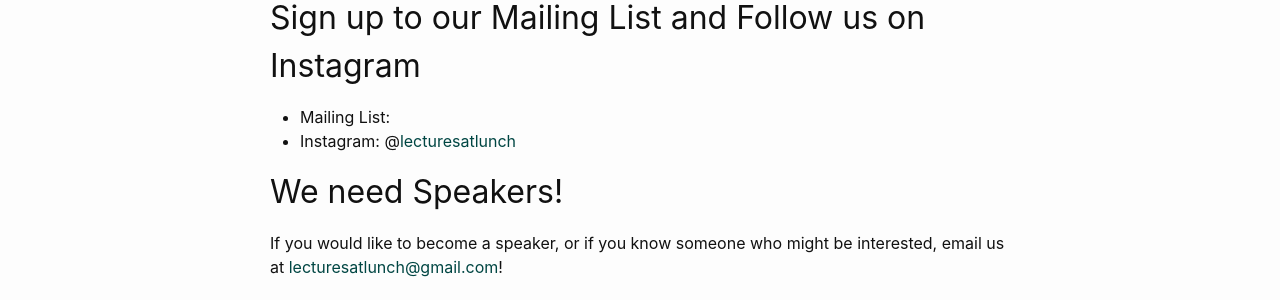
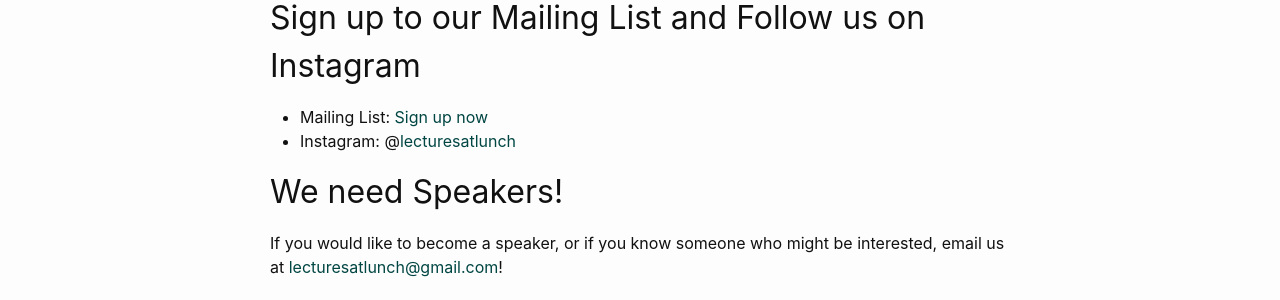
Before and after one commit to dschnitzler14/lunchlectures, a Jekyll site: the page built from index.markdown, in a window 1280 px wide. Shown: the part 348-648 px from the top of the page. Built offline with Jekyll 4.4.1, drawn with Linux system fonts in a browser that asks for light colours.

Commit message:
added mailing list sign up link

```diff
--- a/about.markdown
+++ b/about.markdown
@@ -35,3 +35,6 @@ Join us for our next session! Let’s discover, learn, and connect – together.
 
 # Who Started This?
 Me! Hi! My name is Danny (she/her) and work as a postdoctoral researcher in a computational neuroscience lab. I work from home and spend most of my days talking to my dogs. I found myself frequently googling "free online lecture" or "online lunch lectures", partly because I wanted to learn something new, and completely outside my field, but partly also because I've been a little lonely. I missed the experience of attending a live lecture and the discussion that followed, both with my peers and the speaker. Hence, Lectures at Lunch was born!
+
+
+# [Sign up now](https://mailchi.mp/b281aadcfccb/subscribe-to-lectures-at-lunch)
--- a/index.markdown
+++ b/index.markdown
@@ -9,7 +9,7 @@ title: Home
 At Lectures at Lunch, we believe in the power of community, diversity, and the joy of learning. Whether you’re working from home, a stay-at-home parent, a student, or simply seeking new experiences, our free online lecture series is designed to bring women together from all walks of life to share knowledge, inspire each other, and forge meaningful connections. Our live sessions offer real-time interaction, allowing for engaging discussions and the opportunity to ask questions. Join us every Wednesday at 12pm (GMT) for a 20-minute presentation followed by a 20-minute discussion, and become part of a vibrant, inclusive, and judgement-free community.
 
 # Sign up to our Mailing List and Follow us on Instagram
-- Mailing List:
+- Mailing List: [Sign up now](https://mailchi.mp/b281aadcfccb/subscribe-to-lectures-at-lunch)
 - Instagram: @[{{site.instagram_username}}](https://www.instagram.com/lecturesatlunch/)
 
 # We need Speakers!
```
Also changed, not shown: FAQ.md (+1 -1 lines).
